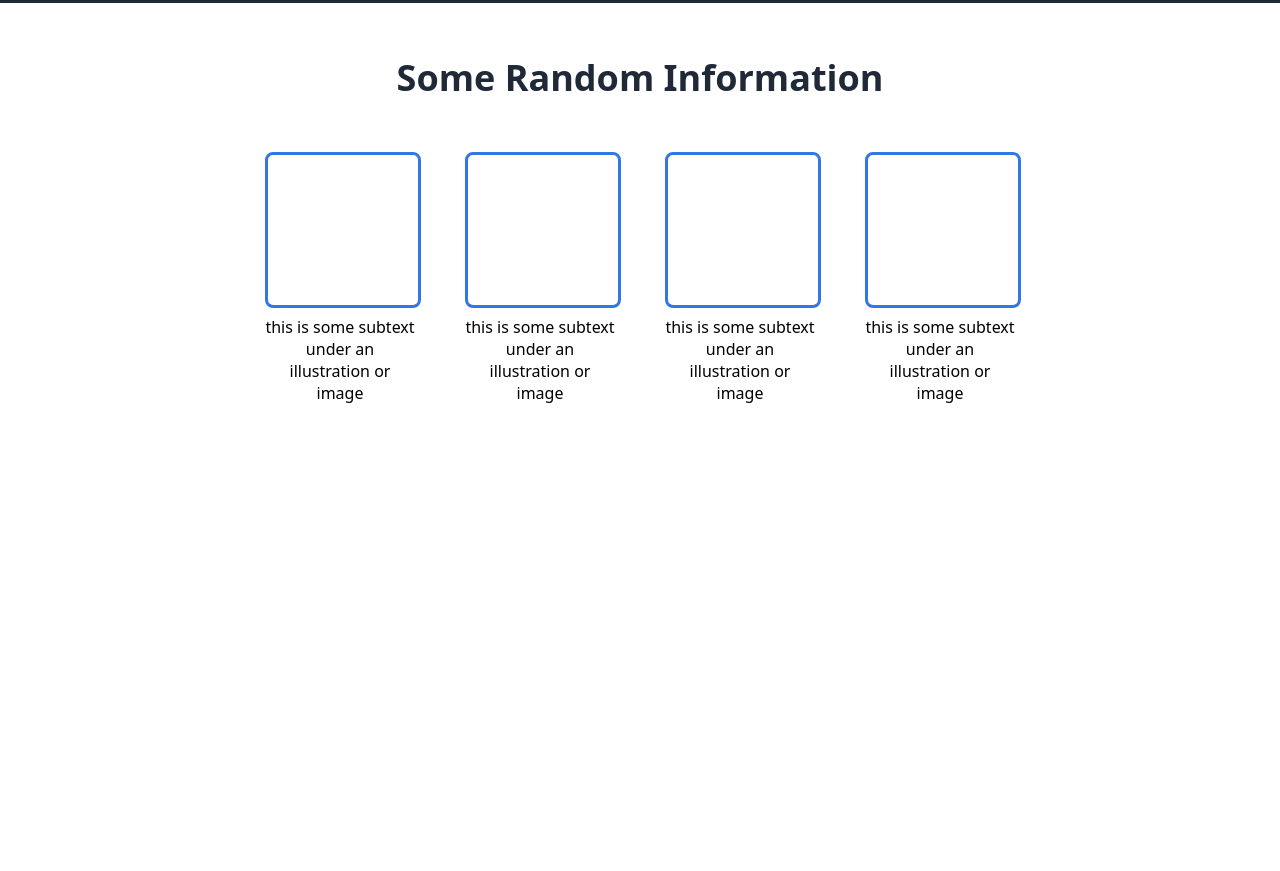
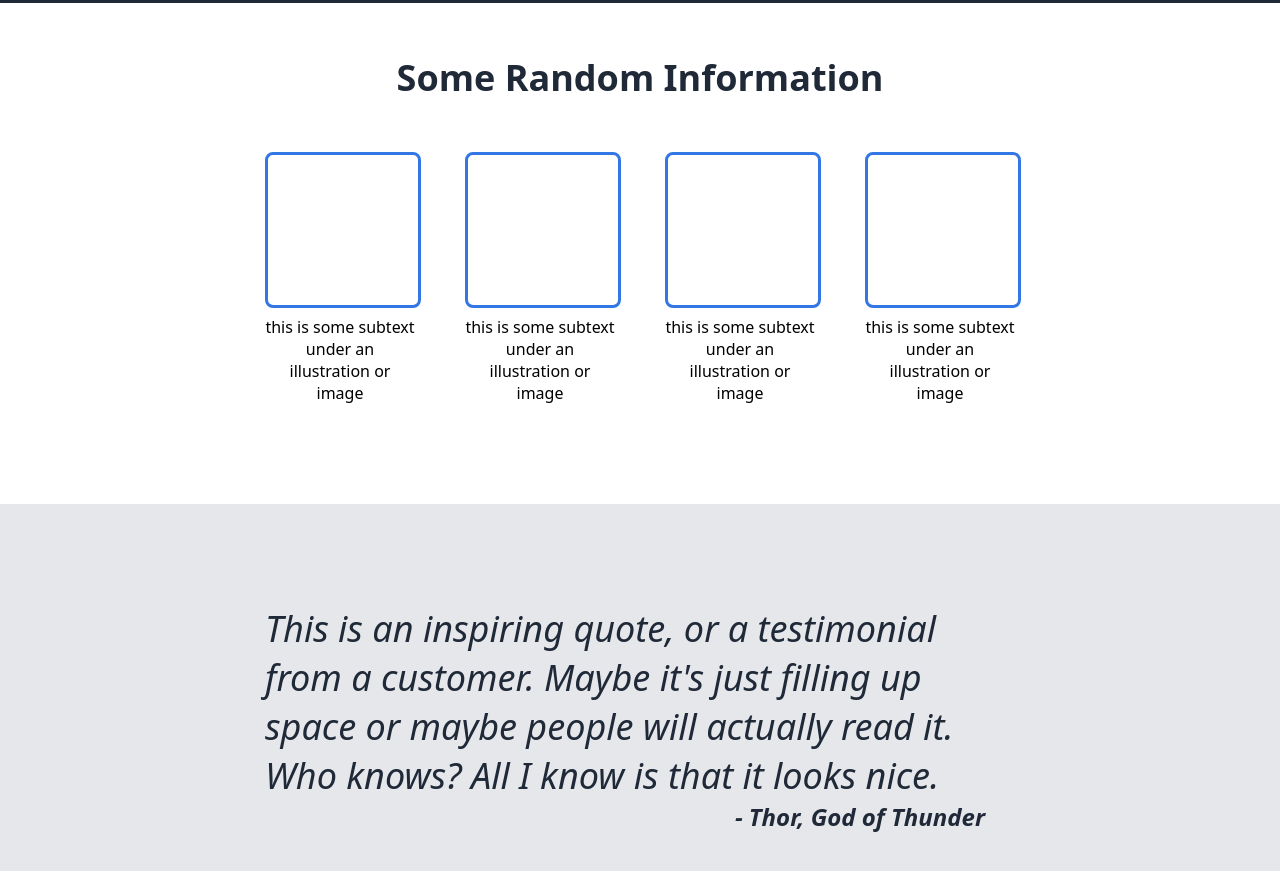
Before and after one commit to noaZzzark/Landing-Page, a plain HTML site: page Odin-Landing-Page/index.html in a window 1280 px wide. Shown: the part 866-1737 px from the top of the page. Before the commit the page ends 1370 px from the top, so only its background shows below. Drawn offline with Linux system fonts and the light colour scheme.

Commit message:
Adde the section3

```diff
--- a/Odin-Landing-Page/index.html
+++ b/Odin-Landing-Page/index.html
@@ -49,7 +49,12 @@
         </div>
     </div>
     <div class="section3">
-
+        <div class="quote">
+            This is an inspiring quote, or a testimonial from a customer. Maybe it's just filling up space or maybe people will actually read it. Who knows? All I know is that it looks nice.
+        <div class="closing">
+            - Thor, God of Thunder
+        </div>
+        </div>
     </div>
     <div class="section4">
 
--- a/Odin-Landing-Page/styles.css
+++ b/Odin-Landing-Page/styles.css
@@ -115,3 +115,26 @@ button {
     border-radius: 8px;
     margin-bottom: 8px;
 }
+
+/* Section 3 */
+.section3 {
+    display: flex;
+    justify-content: center;
+    align-items: center;
+    background-color:#e5e7eb;
+    padding: 100px;
+}
+.quote {
+    font-size: 36px;
+    font-weight: 200;
+    font-style: italic;
+    color: #1F2937;
+    max-width: 750px;
+}
+
+.closing {
+    font-size: 24px;
+    font-weight: bold;
+    text-align: right;
+    padding: 0px 30px;
+}
```
